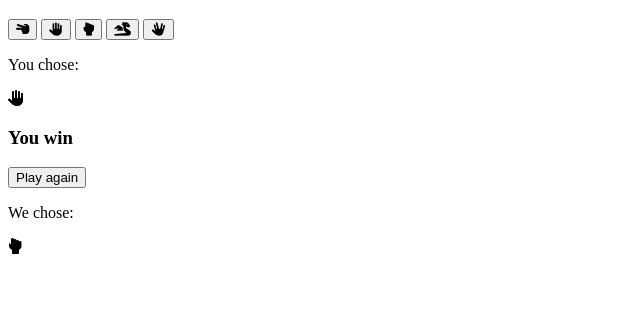
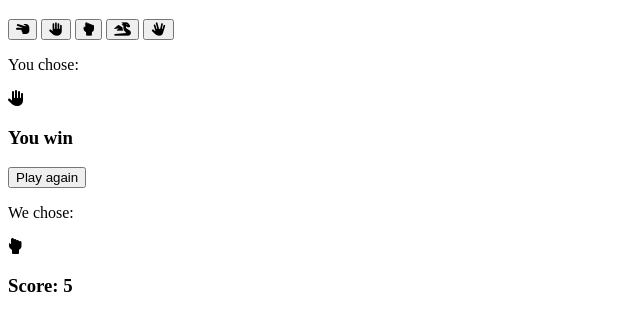
Before and after one commit to LookforLuke/R-P-S-L-S, a plain HTML site: page index.html in a window 1280 px wide. Shown: the part 61-392 px from the top of the page, without its empty margins (0-640 px from the left). Drawn offline with Linux system fonts and the light colour scheme.

Commit message:
feat: add results area

```diff
--- a/index.html
+++ b/index.html
@@ -60,5 +60,10 @@
         </span>
     </div>
 
+    <!--Score-->
+    <span class="score-area">
+        <h3 class="scores">Score: <span id="score">5</span></h3>
+    </span>
+
 </body>
 </html>
```
